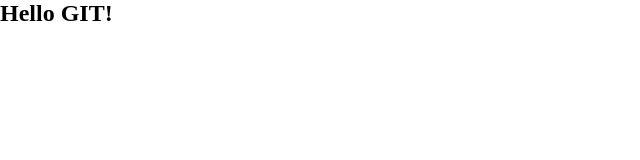
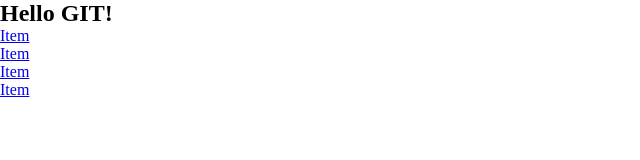
Before and after one commit to KaterinaVijtenko/Git_Progect, a plain HTML site: page index.html in a window 1280 px wide. Shown: the whole page, without its empty margins (0-640 px from the left). Drawn offline with Linux system fonts and the light colour scheme.

Commit message:
Added header and footer block

```diff
--- a/index.html
+++ b/index.html
@@ -10,7 +10,20 @@
 </head>
 
 <body>
-    <h2>Hello GIT!</h2>
+
+    <header>
+        <h2>Hello GIT!</h2>
+        <nav>
+            <ul>
+                <li><a href="#">Item</a></li>
+                <li><a href="#">Item</a></li>
+                <li><a href="#">Item</a></li>
+                <li><a href="#">Item</a></li>
+            </ul>
+        </nav>
+    </header>
+    <main></main>
+    <footer></footer>
 </body>
 
 </html>
```
